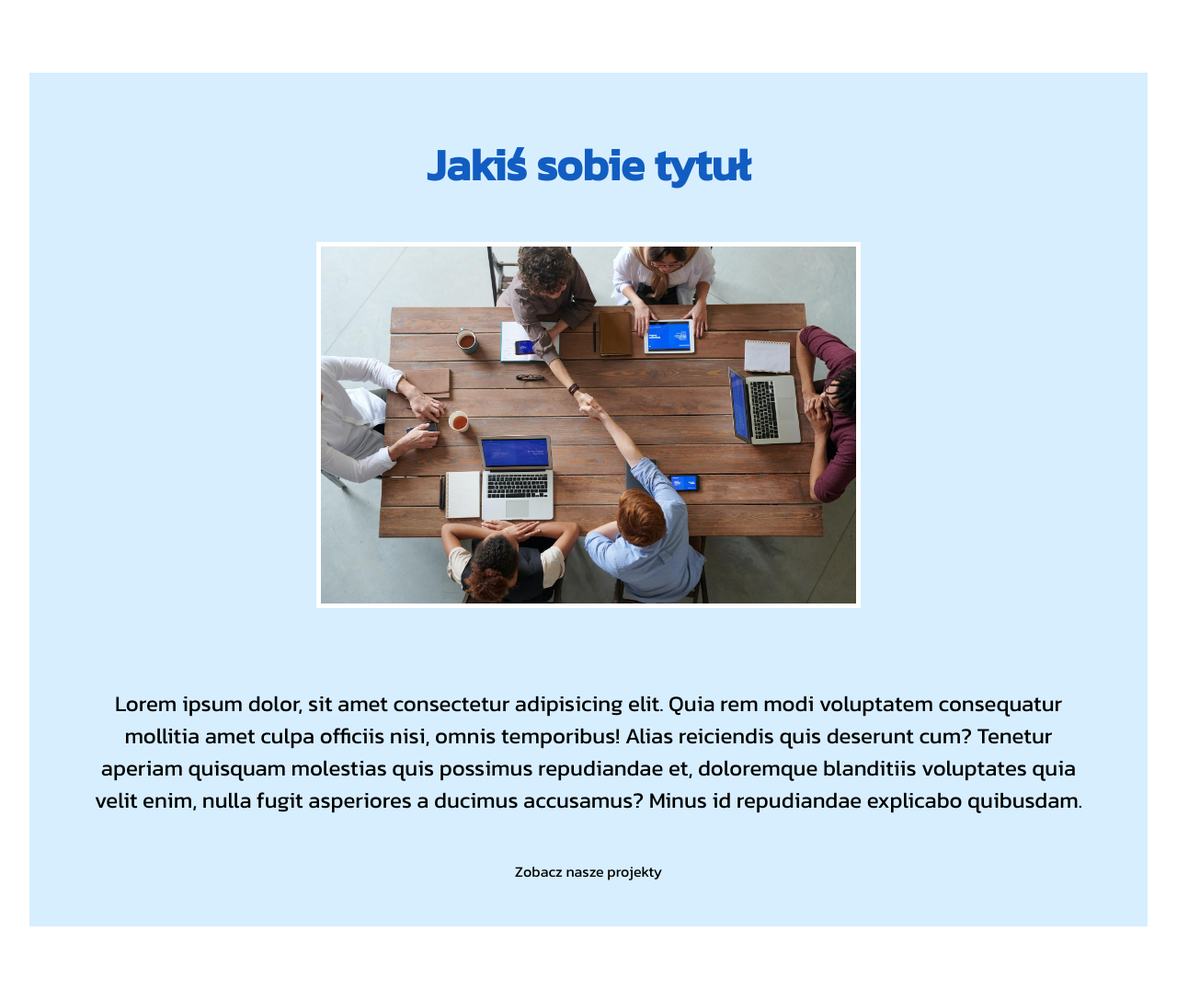
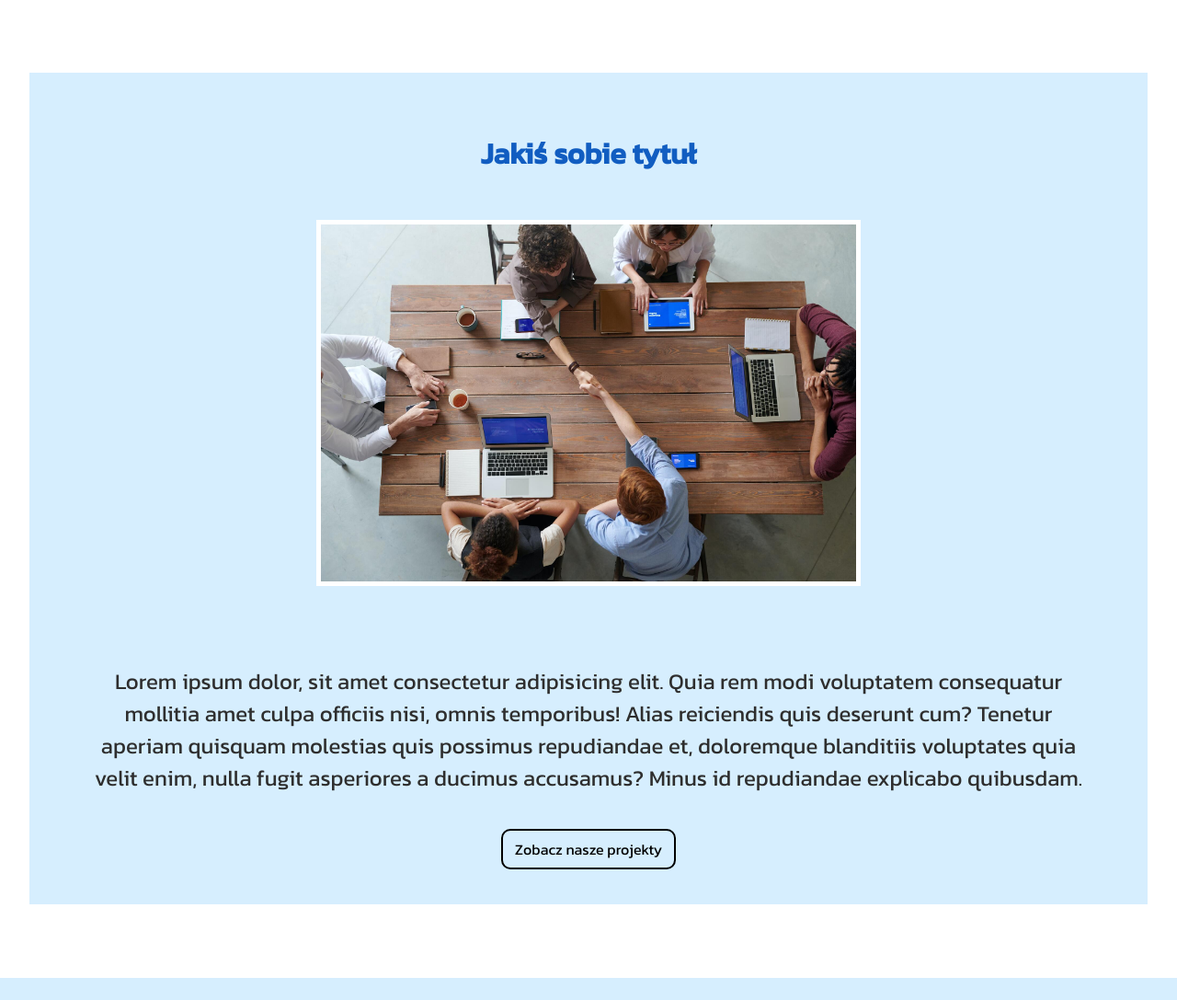
Before and after one commit to fornakter/buisness_card, a Flask app: page / in a window 1280 px wide. Shown: the part 801-1888 px from the top of the page at 92% size. After the commit the page ends 1864 px from the top, so only its background shows below. Run offline with Flask 2, Linux system fonts and the light colour scheme.

Commit message:
styles for intro

```diff
--- a/Templates/main.html
+++ b/Templates/main.html
@@ -65,9 +65,10 @@
           accusamus? Minus id repudiandae explicabo quibusdam.
         </article>
       </div>
-
-      <buttton class="button intro__button-show-projects"
-        >Zobacz nasze projekty</buttton
+      <a href="projects.html" class="intro__button-link"
+        ><buttton class="button intro__button-show-projects">
+          Zobacz nasze projekty</buttton
+        ></a
       >
     </section>
   </body>
--- a/styles/_introSection.scss
+++ b/styles/_introSection.scss
@@ -1,18 +1,17 @@
-@import "_header.scss";
 .intro {
   margin: 2rem 0;
   background-color: rgb(var(--main-color));
   padding: 3rem 1rem;
   text-align: center;
   display: flex;
+  align-items: center;
   flex-direction: column;
 
   &__title {
-    font-size: 3rem;
+    font-size: 2rem;
     margin-bottom: 2rem;
     color: rgb(17, 93, 193);
     width: 100%;
-
     padding: 1rem;
   }
 
@@ -23,23 +22,27 @@
   }
   &__text {
     font-size: 1.5rem;
+    color: rgb(46, 46, 46);
   }
-  // &__button-show-projects {
-  //   border: 2px solid black;
-  //   transform: translate(-50%, 0);
-  //   transition: all 0.2s ease-in-out;
-  //   padding: 0.5rem 0.8rem;
-  //   border-radius: 10px;
+  &__button-link {
+    color: black;
+  }
+  &__button-show-projects {
+    margin-top: 2rem;
+    border: 2px solid black;
+    transition: all 0.2s ease-in-out;
+    padding: 0.5rem 0.8rem;
+    border-radius: 10px;
 
-  //   &:hover {
-  //     background-color: rgb(255, 255, 255);
-  //     transform: translate(-50%, -2px);
-  //     box-shadow: 0 5px 10px -5px rgb(103, 102, 102);
-  //     padding: 5px 30px;
-  //     color: rgba(var(--secondary-color));
-  //     border: 5px solid rgba(var(--secondary-color));
-  //   }
-  // }
+    &:hover {
+      background-color: rgb(255, 255, 255);
+      transform: translateY(-2px);
+      box-shadow: 0 5px 10px -5px rgb(103, 102, 102);
+      padding: 5px 30px;
+      color: rgba(var(--secondary-color));
+      border: 5px solid rgba(var(--secondary-color));
+    }
+  }
 }
 @media only screen and (min-width: 788px) {
   .intro {
--- a/styles/main.css
+++ b/styles/main.css
@@ -209,64 +209,17 @@ a {
     display: block;
   }
 }
-.header {
-  background: linear-gradient(to bottom, rgba(119, 186, 215, 0.578), rgba(4, 58, 100, 0.747)), url(../source/images/header-mobile-bg-small.jpg);
-  height: 100vh;
-  background-position: center;
-  background-size: cover;
-  background-repeat: no-repeat;
-  text-align: center;
-  padding-top: 1px;
-}
-.header .header__title {
-  color: white;
-  margin-top: 150px;
-  padding: 1rem;
-  letter-spacing: 5px;
-  background-color: rgb(var(--main-color), 0.3);
-  -webkit-backdrop-filter: blur(5px);
-          backdrop-filter: blur(5px);
-}
-.header button {
-  position: absolute;
-  bottom: 2rem;
-  transform: translate(-50%, 0);
-  transition: all 0.2s ease-in-out;
-}
-.header button:hover {
-  background-color: rgb(255, 255, 255);
-  transform: translate(-50%, -2px);
-  box-shadow: 0 5px 10px -5px rgb(103, 102, 102);
-  padding: 5px 30px;
-  color: rgba(var(--secondary-color));
-  border: 5px solid rgba(var(--secondary-color));
-}
-
-@media only screen and (min-width: 788px) {
-  .header {
-    background: linear-gradient(to bottom, rgba(var(--main-color), 0.1), rgba(var(--secondary-color), 0.4)), url(../source/images/header-desktop-bg.jpg);
-    background-position: center;
-    background-size: cover;
-    background-repeat: no-repeat;
-  }
-  .header__title {
-    color: white;
-    margin-top: 20rem;
-    padding: 3rem;
-    font-size: 3rem;
-    display: block;
-  }
-}
 .intro {
   margin: 2rem 0;
   background-color: rgb(var(--main-color));
   padding: 3rem 1rem;
   text-align: center;
   display: flex;
+  align-items: center;
   flex-direction: column;
 }
 .intro__title {
-  font-size: 3rem;
+  font-size: 2rem;
   margin-bottom: 2rem;
   color: rgb(17, 93, 193);
   width: 100%;
@@ -279,6 +232,25 @@ a {
 }
 .intro__text {
   font-size: 1.5rem;
+  color: rgb(46, 46, 46);
+}
+.intro__button-link {
+  color: black;
+}
+.intro__button-show-projects {
+  margin-top: 2rem;
+  border: 2px solid black;
+  transition: all 0.2s ease-in-out;
+  padding: 0.5rem 0.8rem;
+  border-radius: 10px;
+}
+.intro__button-show-projects:hover {
+  background-color: rgb(255, 255, 255);
+  transform: translateY(-2px);
+  box-shadow: 0 5px 10px -5px rgb(103, 102, 102);
+  padding: 5px 30px;
+  color: rgba(var(--secondary-color));
+  border: 5px solid rgba(var(--secondary-color));
 }
 
 @media only screen and (min-width: 788px) {
```
Also changed, not shown: Templates/kontakt.html (line endings or trailing spaces), Templates/o_nas.html (line endings or trailing spaces), Templates/projects.html (line endings or trailing spaces), main.py (line endings or trailing spaces), send.py (line endings or trailing spaces), 1 other file.
